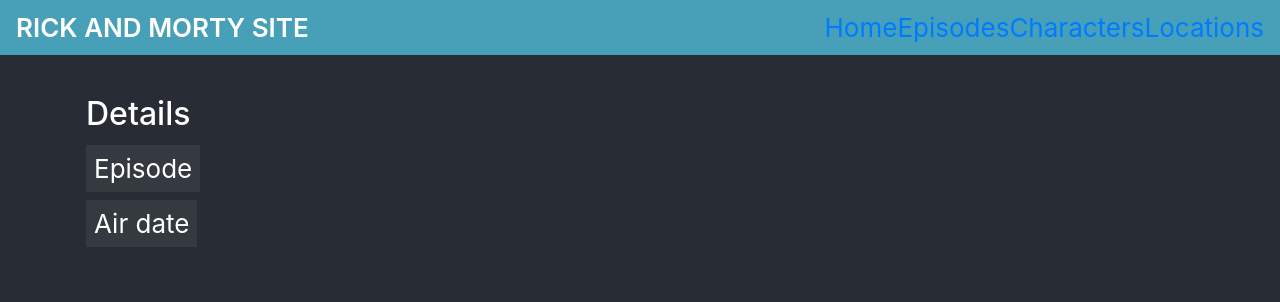
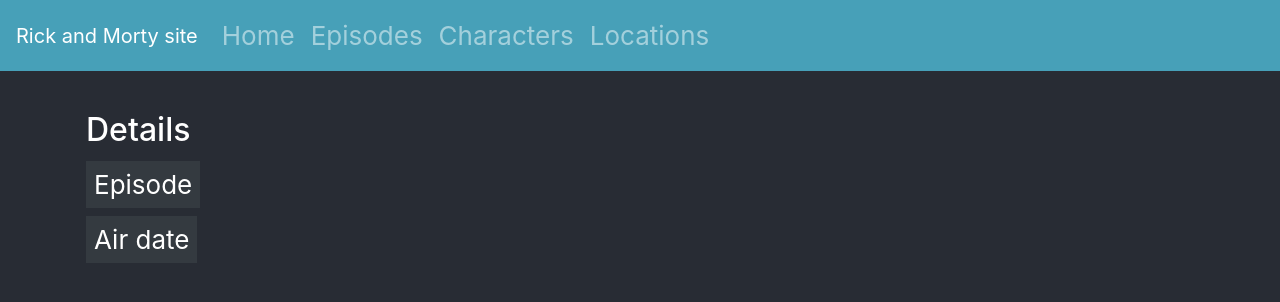
Before and after one commit to eu-cbarcos/reactor, a React (Create React App) app: page /episode/1 in a window 1280 px wide. Shown: the top 302 px of the page. Built offline with nearby package versions, Linux system fonts and the light colour scheme; no server answers.

Commit message:
Ajustes de menu  Cambios a ser confirmados: 	modificado:     src/components/Header/Header.js

```diff
--- a/src/components/Header/Header.js
+++ b/src/components/Header/Header.js
@@ -14,15 +14,23 @@
     return (
       <header className="App-header">
         <Router>
-          <div className="navbar">
-            <div className="logo">Rick and Morty site</div>
-            <nav className="nav">
-              <Link to="/">Home</Link>
-              <Link to="/episodes">Episodes</Link>
-              <Link to="/characters">Characters</Link>
-              <Link to="/locations">Locations</Link>
-            </nav>
-          </div>
+          <nav className="navbar  navbar-expand-lg navbar-dark">
+            <a href="/" className="navbar-brand">Rick and Morty site</a>
+            <ul className="navbar-nav mr-auto">
+              <li className="nav-item">
+                <Link to="/" className="nav-link">Home</Link>
+              </li>
+              <li className="nav-item">
+                <Link to="/episodes" className="nav-link">Episodes</Link>
+              </li>
+              <li className="nav-item">
+                <Link to="/characters" className="nav-link">Characters</Link>
+              </li>
+              <li className="nav-item">
+                <Link to="/locations" className="nav-link">Locations</Link>
+              </li>
+            </ul>
+          </nav>
           <div>
             <Switch>
               <Route exact path="/" component={Home} />
```
